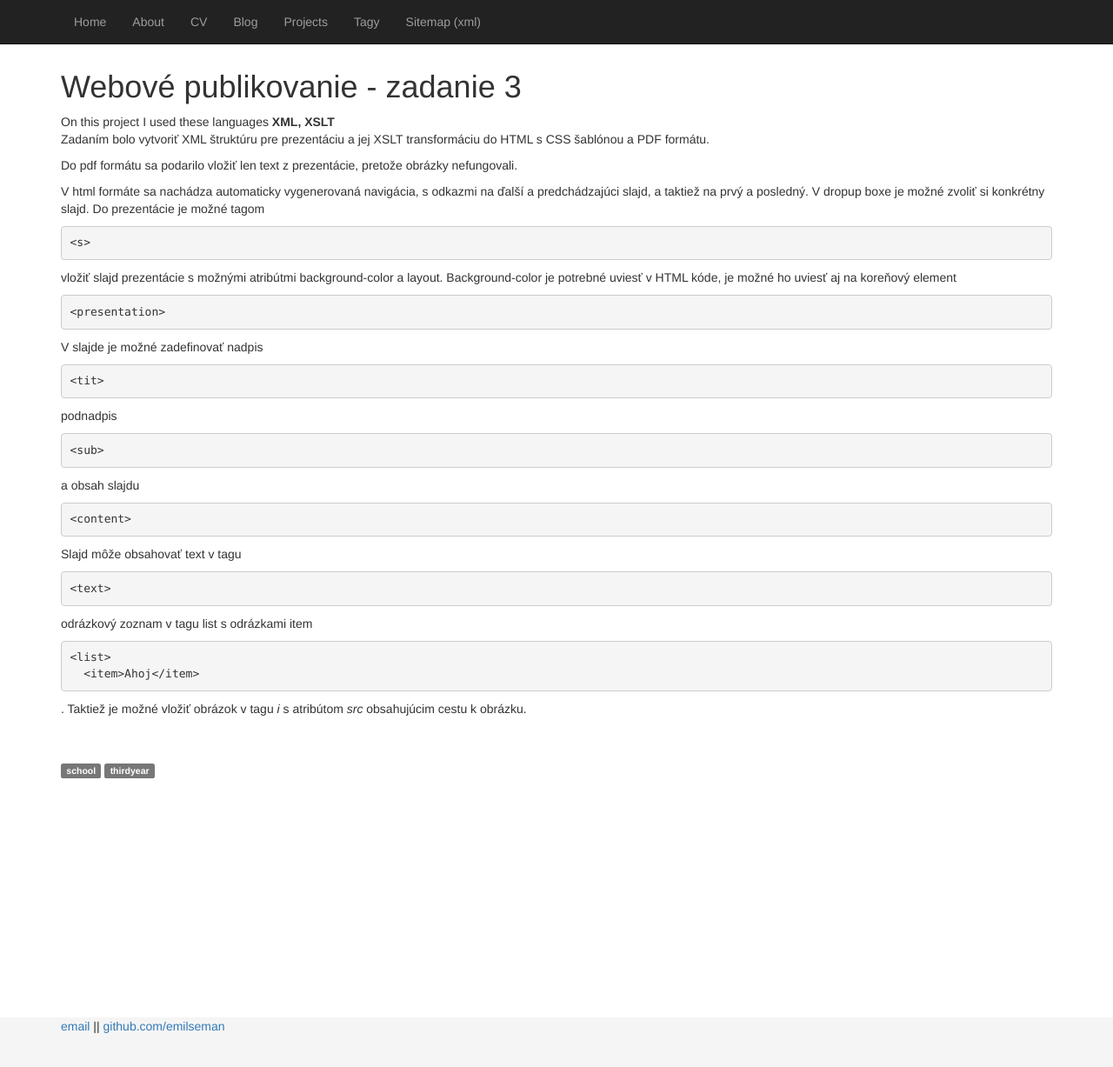
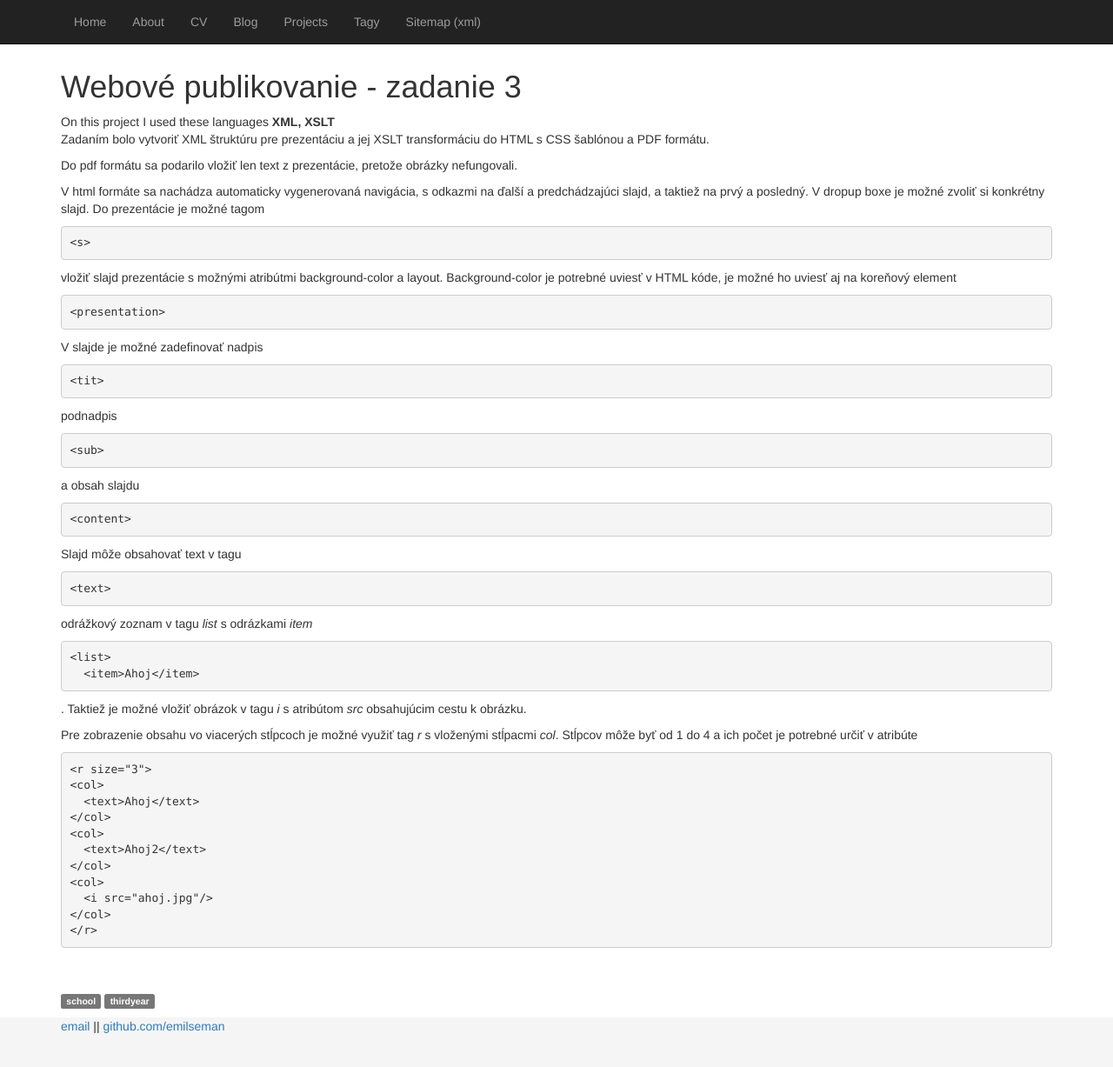
Before and after one commit to emilseman/emilseman.github.io, a Jekyll site: the page built from _projects/WPUBzadanie3.md, in a window 1280 px wide and 1230 px high. Shown: the top 1227 px of the window at 87% size. Built offline with Jekyll 4.4.1, drawn with Linux system fonts in a browser that asks for light colours.

Commit message:
Update WPUBzadanie3.md

````diff
--- a/_projects/WPUBzadanie3.md
+++ b/_projects/WPUBzadanie3.md
@@ -12,33 +12,48 @@ Do pdf formátu sa podarilo vložiť len text z prezentácie, pretože obrázky
 
 V html formáte sa nachádza automaticky vygenerovaná navigácia, s odkazmi na ďalší a predchádzajúci slajd, a taktiež na prvý a posledný. V dropup boxe je možné zvoliť si konkrétny slajd.
 Do prezentácie je možné tagom
-```
+```xml
 <s>
 ```
 vložiť slajd prezentácie s možnými atribútmi background-color a layout. Background-color je potrebné uviesť v HTML kóde, je možné ho uviesť aj na koreňový element
-```
+```xml
 <presentation>
 ```
 V slajde je možné zadefinovať nadpis
-```
+```xml
 <tit>
 ```
 podnadpis
-```
+```xml
 <sub>
 ```
 a obsah slajdu
-```
+```xml
 <content>
 ```
 
 Slajd môže obsahovať text v tagu
-```
+```xml
 <text>
 ```
-odrázkový zoznam v tagu list s odrázkami item
-```
+odrážkový zoznam v tagu _list_ s odrázkami _item_
+```xml
 <list>
   <item>Ahoj</item>
 ```
 . Taktiež je možné vložiť obrázok v tagu _i_ s atribútom _src_ obsahujúcim cestu k obrázku.
+
+Pre zobrazenie obsahu vo viacerých stĺpcoch je možné využiť tag _r_ s vloženými stĺpacmi _col_. Stĺpcov môže byť od 1 do 4 a ich počet je potrebné určiť v atribúte
+```xml
+<r size="3">
+<col>
+  <text>Ahoj</text>
+</col>
+<col>
+  <text>Ahoj2</text>
+</col>
+<col>
+  <i src="ahoj.jpg"/>
+</col>
+</r>
+```
````
